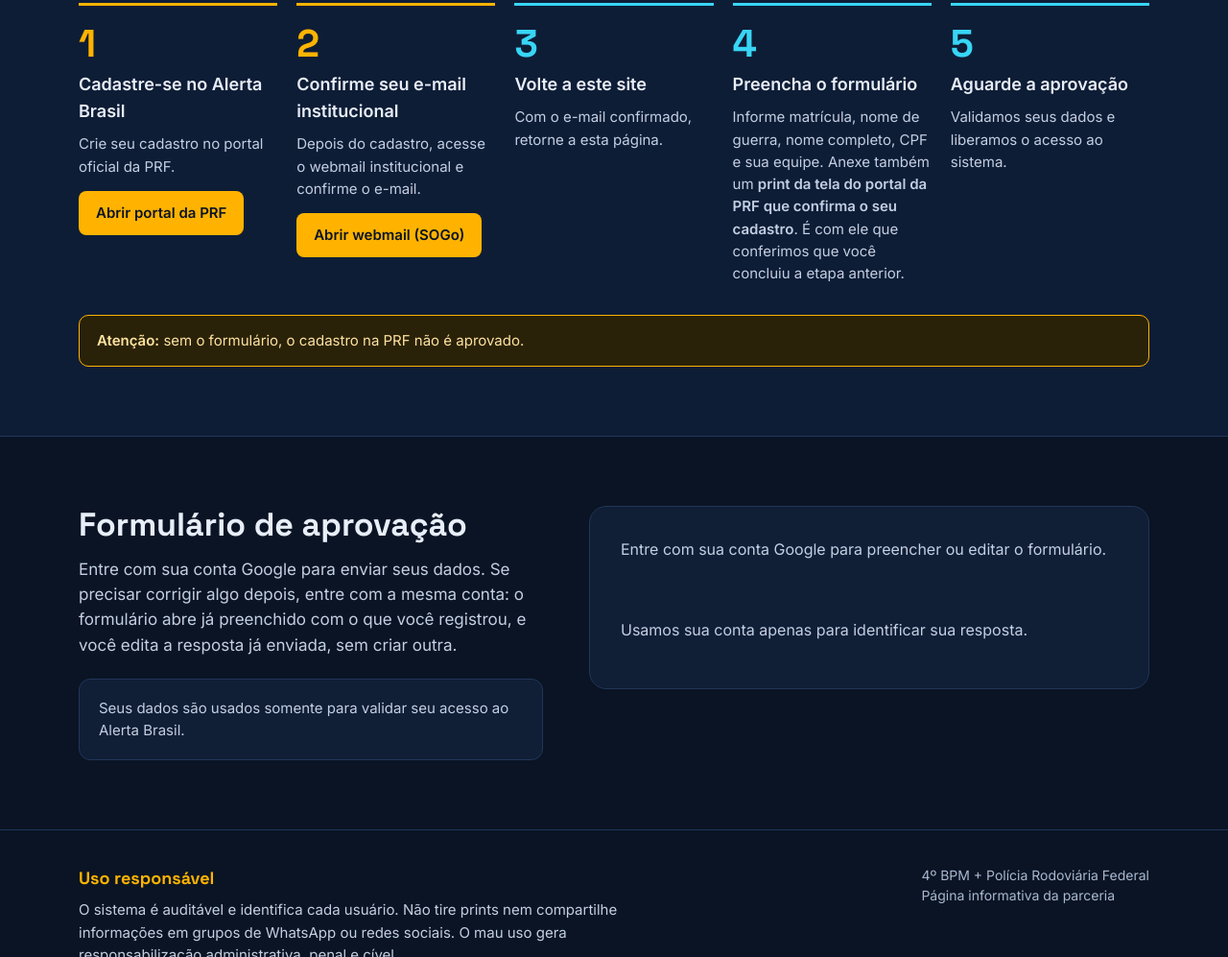
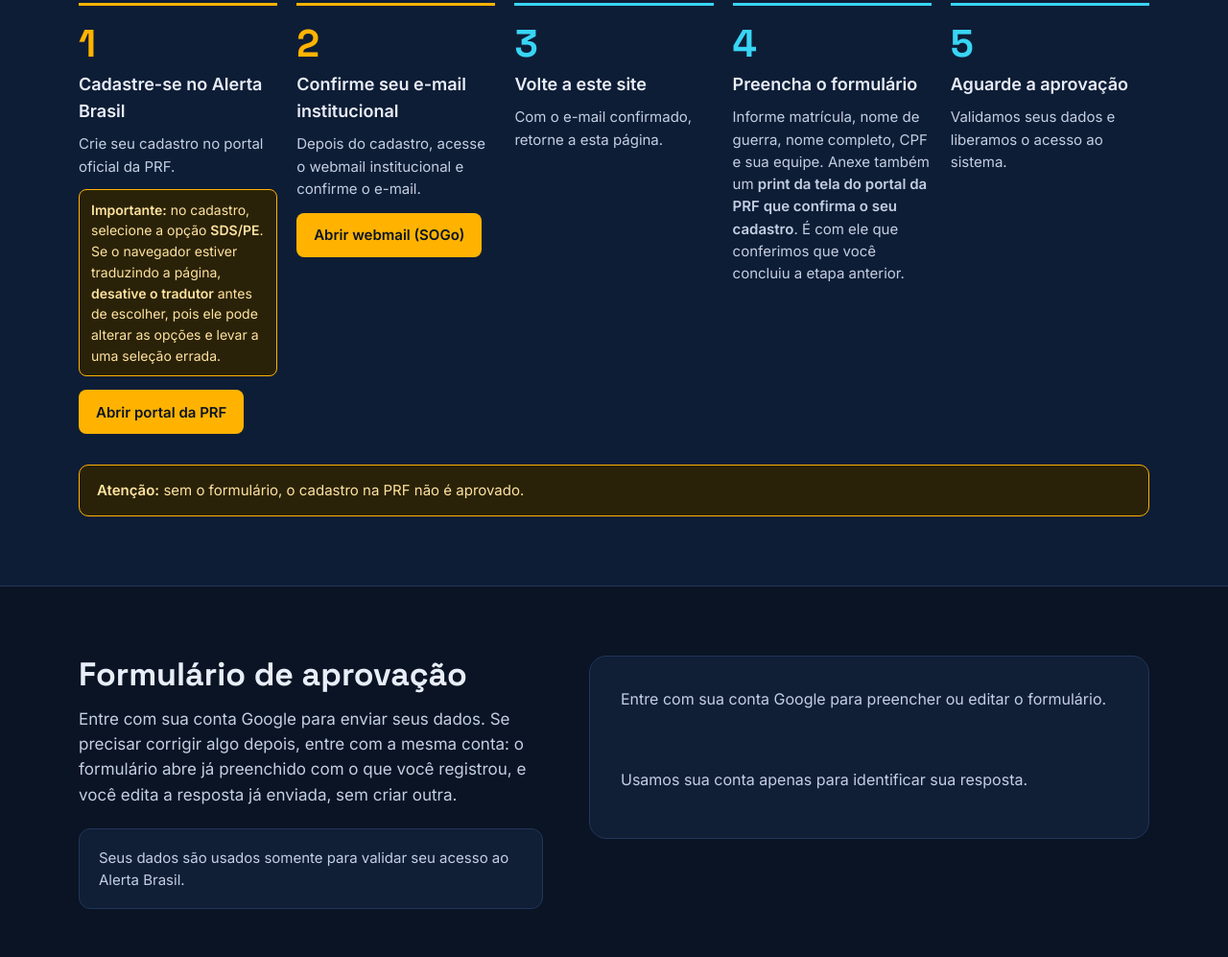
Before and after one commit to alertabrasil4bpm/alertabrasil4bpm.github.io, a plain HTML site: page index.html in a window 1280 px wide. Shown: the part 1821-2818 px from the top of the page at 96% size. Drawn offline with Linux system fonts and the light colour scheme.

Commit message:
Orienta selecionar SDS/PE e desativar tradutor no cadastro da PRF
Co-Authored-By: Claude Sonnet 5.5 <noreply@anthropic.com>
Claude-Session: https://claude.ai/code/session_01TFDTVhZuMrVGcoMzvRDUd7

```diff
--- a/index.html
+++ b/index.html
@@ -73,6 +73,7 @@ a:focus-visible,button:focus-visible,input:focus-visible,select:focus-visible{ou
 .step h3{font-family:Inter,sans-serif;font-size:18px;margin:6px 0 8px}
 .step p{margin:0;color:var(--muted);font-size:15px}
 .step .btn{margin-top:14px}
+.step .warn1{margin-top:12px;background:#2A2208;border:1px solid var(--amber);color:#FFE3A0;border-radius:8px;padding:10px 12px;font-size:14px}
 .alert{margin-top:32px;background:#2A2208;border:1px solid var(--amber);color:#FFE3A0;border-radius:10px;padding:14px 18px;font-size:15px}
 
 /* formulário */
@@ -246,6 +247,7 @@ a:focus-visible,button:focus-visible,input:focus-visible,select:focus-visible{ou
 <div class="n">1</div>
 <h3>Cadastre-se no Alerta Brasil</h3>
 <p>Crie seu cadastro no portal oficial da PRF.</p>
+<p class="warn1"><strong>Importante:</strong> no cadastro, selecione a opção <strong>SDS/PE</strong>. Se o navegador estiver traduzindo a página, <strong>desative o tradutor</strong> antes de escolher, pois ele pode alterar as opções e levar a uma seleção errada.</p>
 <a class="btn btn-amber btn-sm" href="https://alertabrasil.prf.gov.br/alertabrasil/" target="_blank" rel="noopener">Abrir portal da PRF</a>
 </div>
 <div class="step a">
```
